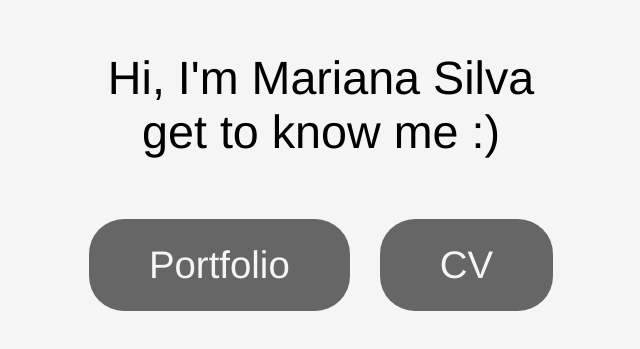
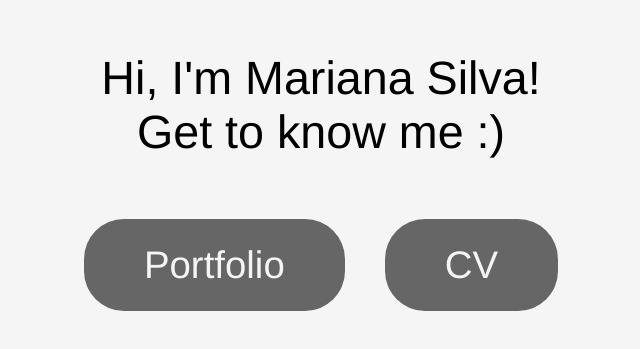
Before and after one commit to marianapsillva/portfolio, a plain HTML site: page index.html in a window 1280 px wide. Shown: the part 219-568 px from the top of the page, without its empty margins (319-959 px from the left). Drawn offline with Linux system fonts and the light colour scheme.

Commit message:
Update index.html

```diff
--- a/index.html
+++ b/index.html
@@ -36,7 +36,7 @@
       display: flex;
       flex-direction: row;
       justify-content: center;
-      gap: 30px; /* Increased gap between buttons */
+      gap: 40px; /* Increased gap between buttons */
     }
 
     .cta {
@@ -45,7 +45,7 @@
       text-decoration: none;
       background-color: #666666ff;
       padding: 24px 60px; /* Doubled padding */
-      border-radius: 35px;
+      border-radius: 40px;
       transition: transform 0.2s ease-in-out;
       display: inline-block;
     }
@@ -57,7 +57,7 @@
 </head>
 <body>
   <div class="container">
-    <p class="greeting">Hi, I'm Mariana Silva<br>get to know me :)</p>
+    <p class="greeting">Hi, I'm Mariana Silva!<br>Get to know me :)</p>
     <div class="buttons">
       <a href="MarianaSilva_Portfolio_2025.pdf" class="cta" target="_blank">Portfolio</a>
       <a href="MarianaSilva_CV_2025.pdf" class="cta" target="_blank">CV</a>
```
